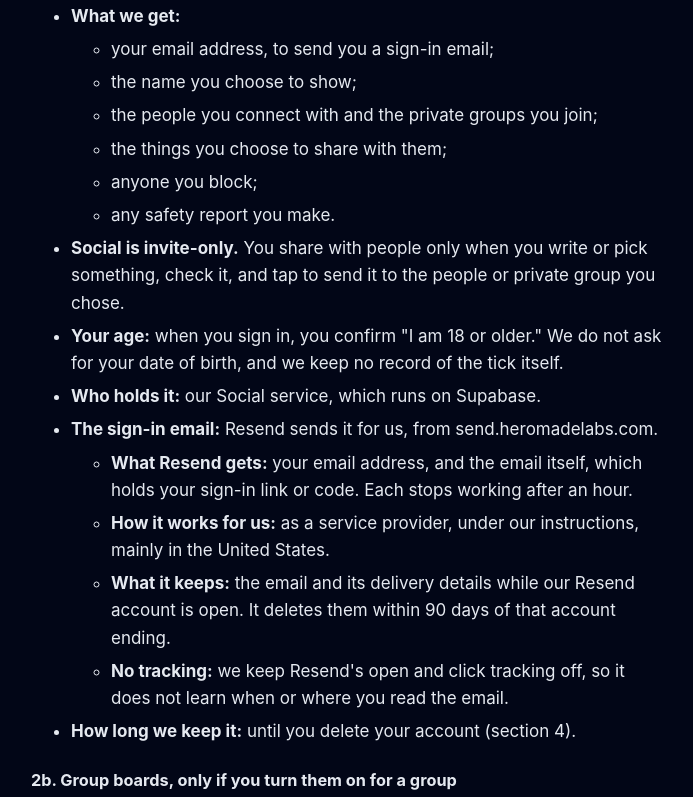
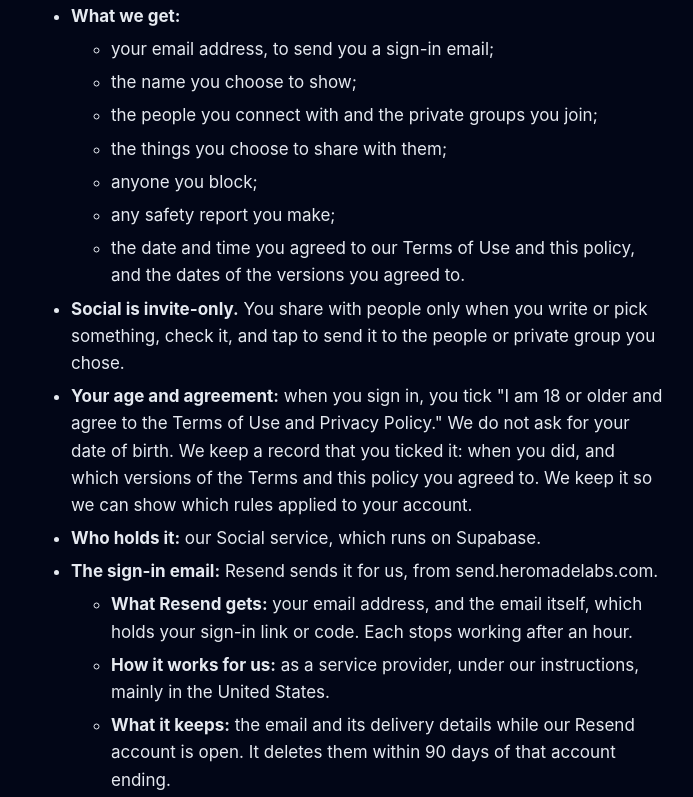
Before and after one commit to lukehorger/heromadelabs, a plain HTML site: page real/privacy/index.html in a window 1280 px wide. Shown: the part 1185-1982 px from the top of the page, without its empty margins (293-986 px from the left). Drawn offline with Linux system fonts and the light colour scheme.

Commit message:
Real privacy: record of the terms tick (2a, 4); last updated 27 November 2026
Luke's yes, 27 Nov 2026 ("Yes, publish"). The sign-in tick becomes "I am 18 or older and agree to the Terms of Use and Privacy Policy."; the app keeps when it was ticked and which versions, removed on account deletion (Real Director XCVII).

Co-Authored-By: Claude Opus 5.5 <noreply@anthropic.com>

```diff
--- a/real/privacy/index.html
+++ b/real/privacy/index.html
@@ -12,7 +12,7 @@
 <main class="doc">
   <a class="brand" href="/"><img src="/assets/labs.svg" alt=""><span>Hero Made Labs</span></a>
   <h1>Hero Made Real: Privacy Policy</h1>
-  <p>Effective: 4 November 2026. Last updated: 12 November 2026.</p>
+  <p>Effective: 4 November 2026. Last updated: 27 November 2026.</p>
   <p>Luke Horger, doing business as Hero Made Labs ("we", "us") makes Hero Made Real, a game for iPhone and Android. Hero Made Labs LLC has been filed in Hawaii. Once the state approves it, the LLC takes over this policy, and we will tell you in the app. This policy says what the app keeps, what leaves your phone, who gets it, and how to have it deleted.</p>
   <p>Questions about this policy: <strong>real@heromadelabs.com</strong>.</p>
   <h2>1. Your game stays on your phone</h2>
@@ -54,14 +54,17 @@
   </li><li>
   anyone you block;
   </li><li>
-  any safety report you make.
+  any safety report you make;
+  </li><li>
+  the date and time you agreed to our Terms of Use and this policy, and the dates of the versions you agreed to.
   </li></ul>
   </li><li>
   <strong>Social is invite-only.</strong> You share with people only when you write or pick something, check it, and tap to send it
    to the people or private group you chose.
   </li><li>
-  <strong>Your age:</strong> when you sign in, you confirm "I am 18 or older." We do not ask for your date of birth, and we keep no
-   record of the tick itself.
+  <strong>Your age and agreement:</strong> when you sign in, you tick "I am 18 or older and agree to the Terms of Use and Privacy Policy."
+   We do not ask for your date of birth. We keep a record that you ticked it: when you did, and which versions of the Terms
+   and this policy you agreed to. We keep it so we can show which rules applied to your account.
   </li><li>
   <strong>Who holds it:</strong> our Social service, which runs on Supabase.
   </li><li>
@@ -274,8 +277,8 @@
   </li><li>
   <strong>Your account:</strong> delete it in the app, under Social, then Account, then "Delete Social account".
   <ul><li>
-  Deleting it removes your account, your connections, your shares, your board numbers and the relay's account facts
-   (2c).
+  Deleting it removes your account, your connections, your shares, your board numbers, the record of when you agreed to our
+   terms, and the relay's account facts (2c).
   </li><li>
   Some records about safety reports, including report details you gave, may stay after your account is deleted, so
    that reports can be handled safely.
```
